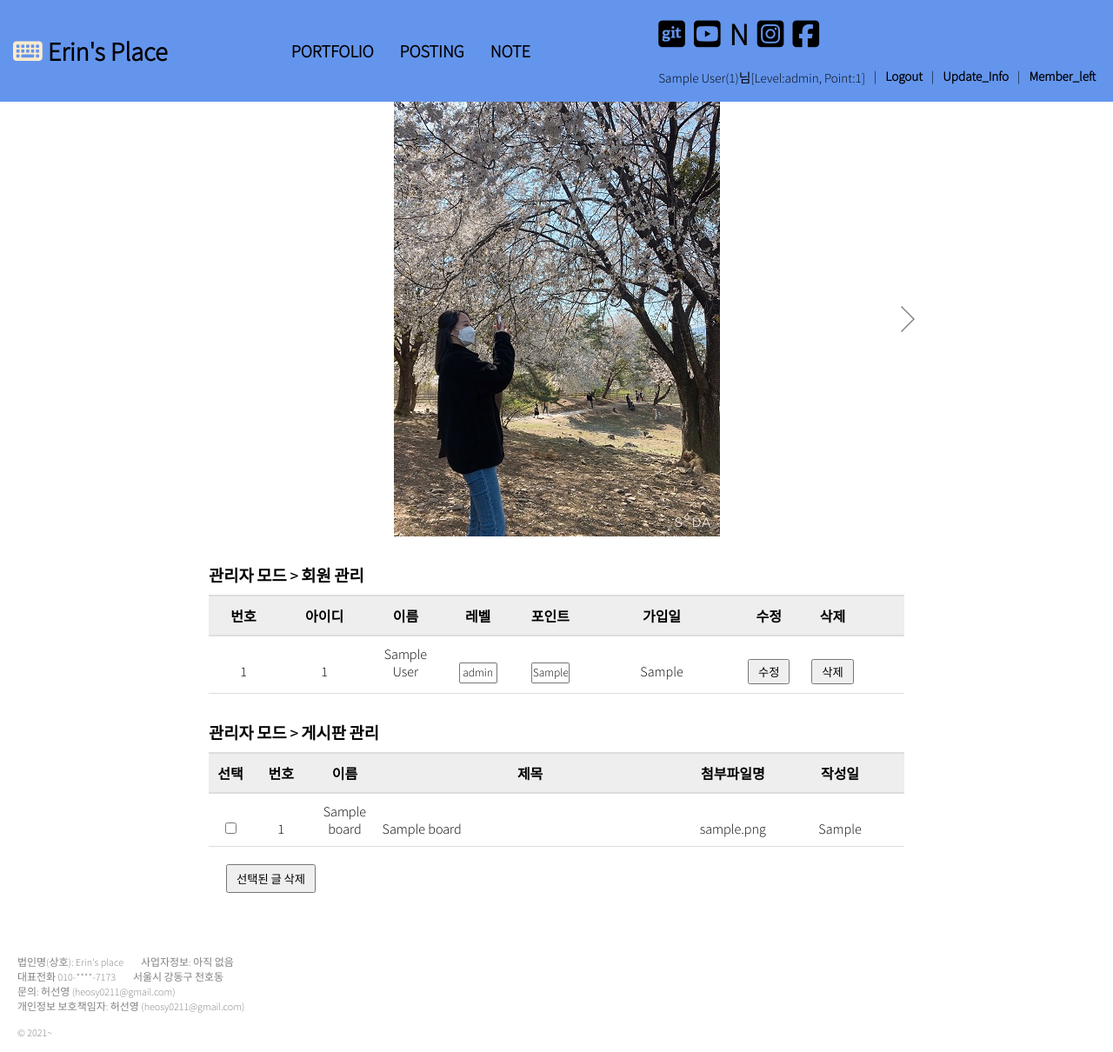
After one commit to dodo0211/project_Erin_place, a PHP site: page /admin/admin.php in a window 1280 px wide. The commit adds this page. Shown: the whole page at 87% size. Run offline with PHP 8.4, Linux system fonts and the light colour scheme; the visitor is signed in with stand-in values (Sample User, id 1); tables that the repository leaves empty or names only in its code hold one stand-in row (values such as "Sample post"); some libraries are stand-ins or nearby versions.

Commit message:
admin(관리자모드) - 개발 중
관리자 모드 개발 중

```diff
--- /dev/null
+++ b/admin/admin.php
@@ -0,0 +1,147 @@
+<!DOCTYPE html>
+<html>
+
+<head>
+	<meta charset="utf-8">
+	<title>Erin's place</title>
+	<!-- link -->
+	<!-- <link rel="stylesheet" href="http://<?= $_SERVER["HTTP_HOST"] ?>/project_erin_place/css/common.css"> -->
+	<link rel="stylesheet" type="text/css" href="http://<?= $_SERVER['HTTP_HOST'] ?>/project_erin_place/css/common.css">
+	<link rel="stylesheet" type="text/css" href="http://<?= $_SERVER['HTTP_HOST'] ?>/project_erin_place/admin/css/admin.css">
+	<!-- script -->
+	<script src="http://<?= $_SERVER["HTTP_HOST"] ?>/project_erin_place/js/img_slide.js" defer></script>
+	<script src="https://code.jquery.com/jquery-1.12.4.min.js"></script>
+	<script src="http://<?= $_SERVER["HTTP_HOST"] ?>/project_erin_place/member/js/member.js"></script>
+	<!-- api -->
+	<script src="https://kit.fontawesome.com/98f04cd3f2.js" crossorigin="anonymous"></script>
+	<link rel="preconnect" href="https://fonts.gstatic.com">
+	<link href="https://fonts.googleapis.com/css2?family=Source+Sans+Pro:wght@300&display=swap" rel="stylesheet">
+</head>
+
+<body>
+	<header>
+		<?php include $_SERVER['DOCUMENT_ROOT'] . "/project_erin_place/header.php"; ?>
+	</header>
+	<section>
+		<div id="admin_box">
+			<h3 id="member_title">
+				관리자 모드 > 회원 관리
+			</h3>
+			<ul id="member_list">
+				<li>
+					<span class="col1">번호</span>
+					<span class="col2">아이디</span>
+					<span class="col3">이름</span>
+					<span class="col4">레벨</span>
+					<span class="col5">포인트</span>
+					<span class="col6">가입일</span>
+					<span class="col7">수정</span>
+					<span class="col8">삭제</span>
+				</li>
+				<?php
+				include_once $_SERVER['DOCUMENT_ROOT'] . "/project_erin_place/db/db_connect.php";
+
+				if (!isset($_SESSION['userid']) && $_SESSION['userlevel'] !== '1') {
+					echo ("
+						            <script>
+						            alert('관리자만 접근가능합니다');
+						            history.go(-1)
+						            </script>
+						        ");
+					exit;
+				}
+
+				$sql = "select * from members order by num desc";
+				$result = mysqli_query($con, $sql);
+				// record_set에 해당하는 record의 개수 = 전체 회원 수
+				$total_record = mysqli_num_rows($result);
+
+				// number는 전체 record의 개수
+				$number = $total_record;
+
+				// record_set에서 첫번째 record를 연관배열 지정($row)
+				// record_set에 가르키는 pointer 위치 record를 배열로 가져온다
+				// pointer 위치는 mysqli_fetch_array($result) 사용 시 가음 record를 가르키고 있다
+				// 가르킬 record 위치가 없으면 null을 리턴하다 -> false를 준다.
+				while ($row = mysqli_fetch_array($result)) {
+					$num = $row["num"];
+					$id = $row["id"];
+					$name = $row["name"];
+					$level = $row["level"];
+					$point = $row["point"];
+					$regist_day = $row["regist_day"];
+				?>
+
+					<li>
+						<form method="post" action="./admin_member_update.php">
+							<!-- number가 primary_key이기 때문에 hidden -->
+							<input type="hidden" name="num" value="<?= $num ?>">
+							<span class="col1"><?= $number ?></span>
+							<span class="col2"><?= $id ?></a></span>
+							<span class="col3"><?= $name ?></span>
+							<span class="col4"><input type="text" name="level" value="<?= $level ?>"></span>
+							<span class="col5"><input type="text" name="point" value="<?= $point ?>"></span>
+							<span class="col6"><?= $regist_day ?></span>
+							<span class="col7"><button type="submit">수정</button></span>
+							<!-- get방식 -->
+							<span class="col8"><button type="button" onclick="location.href='admin_member_delete.php?num=<?= $num ?>'">삭제</button></span>
+						</form>
+					</li>
+
+				<?php
+					$number--;
+				} //end of while
+				?>
+			</ul>
+			<h3 id="member_title">
+				관리자 모드 > 게시판 관리
+			</h3>
+			<ul id="board_list">
+				<li class="title">
+					<span class="col1">선택</span>
+					<span class="col2">번호</span>
+					<span class="col3">이름</span>
+					<span class="col4">제목</span>
+					<span class="col5">첨부파일명</span>
+					<span class="col6">작성일</span>
+				</li>
+				<form method="post" action="admin_board_delete.php">
+					<?php
+					$sql = "select * from board order by num desc";
+					$result = mysqli_query($con, $sql);
+					$total_record = mysqli_num_rows($result); // 전체 글의 수
+
+					$number = $total_record;
+
+					while ($row = mysqli_fetch_array($result)) {
+						$num = $row["num"];
+						$name = $row["name"];
+						$subject = $row["subject"];
+						$file_name = $row["file_name"];
+						$regist_day = $row["regist_day"];
+						$regist_day = substr($regist_day, 0, 10)
+					?>
+						<li>
+							<span class="col1"><input type="checkbox" name="item[]" value="<?= $num ?>"></span>
+							<span class="col2"><?= $number ?></span>
+							<span class="col3"><?= $name ?></span>
+							<span class="col4"><?= $subject ?></span>
+							<span class="col5"><?= $file_name ?></span>
+							<span class="col6"><?= $regist_day ?></span>
+						</li>
+					<?php
+						$number--;
+					}
+					mysqli_close($con);
+					?>
+					<button type="submit">선택된 글 삭제</button>
+				</form>
+			</ul>
+		</div> <!-- admin_box -->
+	</section>
+	<footer>
+		<?php include $_SERVER['DOCUMENT_ROOT'] . "/project_erin_place/footer.php"; ?>
+	</footer>
+</body>
+
+</html>
--- /dev/null
+++ b/admin/css/admin.css
@@ -0,0 +1,30 @@
+/* 관리자 회원 목록보기(admin_list.php) */
+#admin_box { width: 800px; margin: 0 auto;}
+#admin_box h3#member_title { margin: 30px 0 10px 0;}
+#member_list { margin: 10px 0 30px 0;}
+#member_list li:nth-child(1) { font-weight: bold; border-top: solid 2px #dddddd; border-bottom: solid 2px #dddddd; background-color: #eeeeee;}
+#member_list li { padding: 10px 0; border-bottom: solid 1px #dddddd; }
+#member_list span { display: inline-block; text-align: center;}
+#member_list input { width: 40px; height: 20px; text-align: center;}
+#member_list button { padding: 3px 10px;}
+#member_list .col1 { width: 80px; }
+#member_list .col2 { width: 100px; }
+#member_list .col3 { width: 80px; }
+#member_list .col4 { width: 80px; }
+#member_list .col5 { width: 80px; }
+#member_list .col6 { width: 170px; }
+#member_list .col7 { width: 70px; }
+#member_list .col8 { width: 70px; }
+#admin_box h3#board_title { margin: 30px 0 10px 0;}
+#board_list { margin: 10px 0 50px 0;}
+#board_list .col1 { width: 50px; }
+#board_list .col2 { width: 60px; }
+#board_list .col3 { width: 80px; }
+#board_list .col4 { width: 340px; text-align: left}
+#board_list .col5 { width: 120px; }
+#board_list .col6 { width: 120px; }
+#board_list li.title { font-weight: bold; border-top: solid 2px #dddddd; border-bottom: solid 2px #dddddd; background-color: #eeeeee; }
+#board_list li.title span.col4 { text-align: center; }
+#board_list li { padding: 10px 0; border-bottom: solid 1px #dddddd; }
+#board_list span { display: inline-block; text-align: center; }
+#board_list button { margin: 20px 0 0 20px; padding: 5px 10px;}
--- a/header.php
+++ b/header.php
@@ -23,6 +23,7 @@ else $userpoint = "";
         <ul class="navbar_menu" class="active">
             <li><a href="http://<?php echo $_SERVER['HTTP_HOST']; ?>/project_erin_place/portfolio/portfolio.php">PORTFOLIO</a></li>
             <li><a href="http://<?php echo $_SERVER['HTTP_HOST']; ?>/project_erin_place/posting/posting.php">POSTING</a></li>
+            <li><a href="http://<?php echo $_SERVER['HTTP_HOST']; ?>/project_erin_place/note/note.php">NOTE</a></li>
         </ul>
 
         <div>
@@ -62,7 +63,13 @@ else $userpoint = "";
         </div>
 
         <!-- 햄버거바 -->
-        <a href="http://<?= $_SERVER['HTTP_HOST']; ?>/project_erin_place/admin/admin.php" class="navbar_toggle" id="navbar_button"> <i class="fas fa-bars"></i> </a>
+        <?php
+        if ($userid == 'erin') {
+        ?>
+            <a href="http://<?= $_SERVER['HTTP_HOST']; ?>/project_erin_place/admin/admin.php" class="navbar_toggle" id="navbar_button"> <i class="fas fa-bars"></i> </a>
+        <?php
+        }
+        ?>
 
     </nav>
 </div>
```
Also changed, not shown: admin/admin_board_delete.php (added, +51 -0 lines), admin/admin_member_delete.php (added, +25 -0 lines), admin/admin_member_update.php (added, +44 -0 lines), member/member_insert.php (+5 -5 lines), note/note.php (added).
